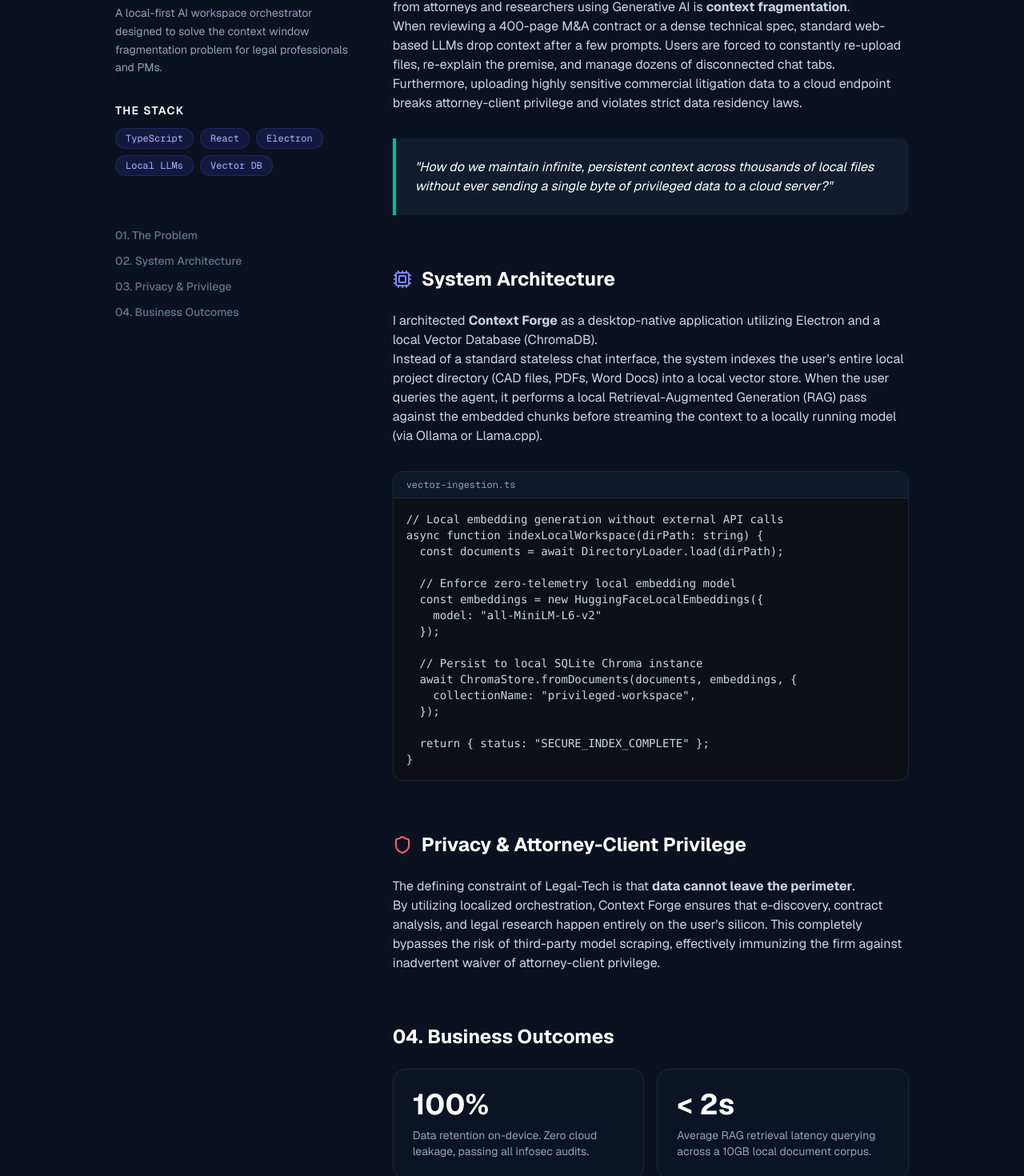
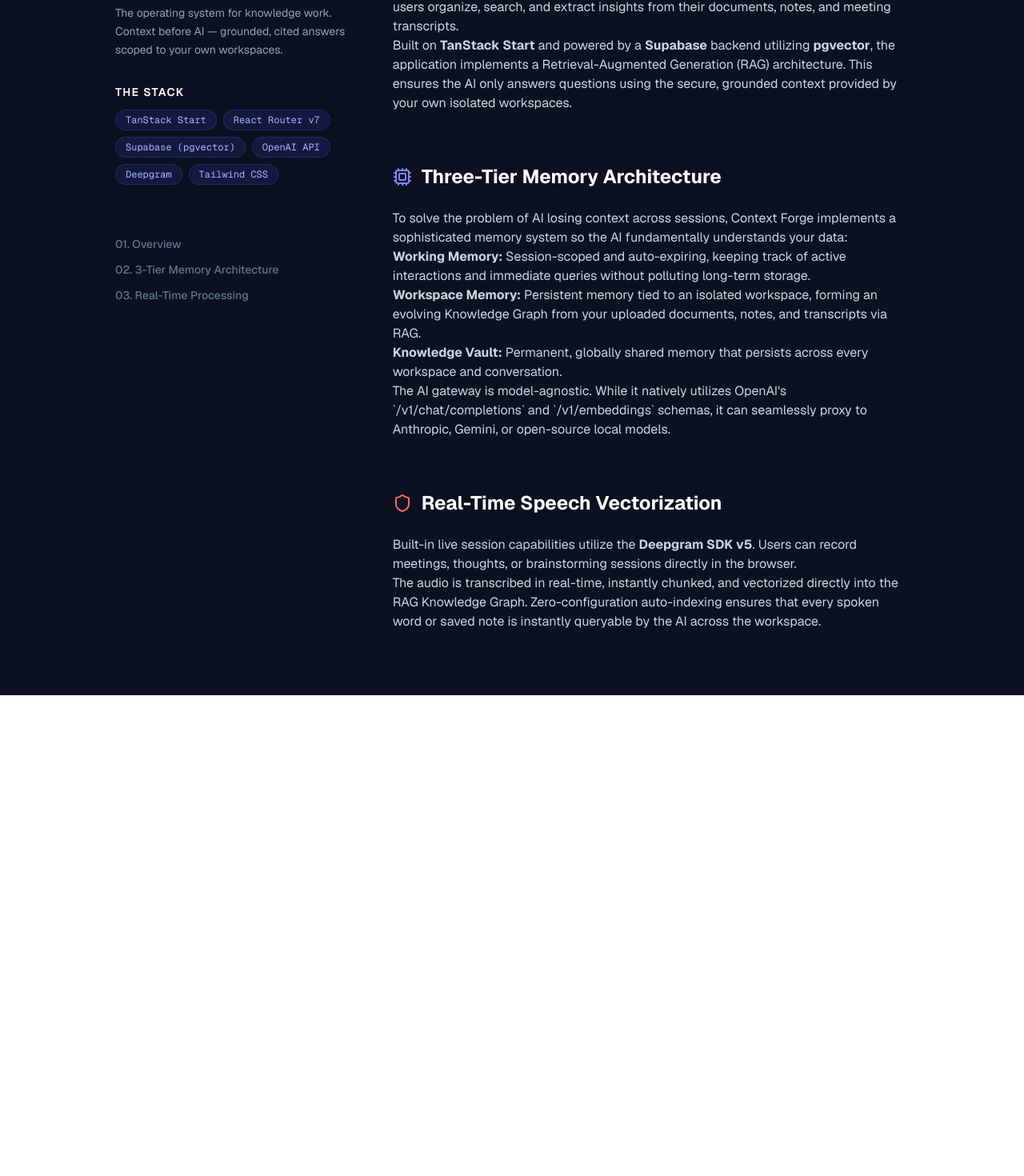
Before and after one commit to utkarshsinghlaw/portfolio, a Next.js app: page /portfolio/portfolio/context-forge in a window 1280 px wide. Shown: the part 293-1763 px from the top of the page at 80% size. After the commit the page ends 1162 px from the top, so only its background shows below. Built offline with nearby package versions, Linux system fonts and the light colour scheme.

Commit message:
fix: correct Context Forge architecture and remove hallucinated Case Study framing

```diff
--- a/src/app/portfolio/context-forge/page.tsx
+++ b/src/app/portfolio/context-forge/page.tsx
@@ -1,7 +1,7 @@
 import Link from "next/link";
 import { ArrowLeft, Terminal, Shield, Cpu, Github, ExternalLink } from "lucide-react";
 
-export default function ContextForgeCaseStudy() {
+export default function ContextForgeProject() {
   return (
     <div className="min-h-screen bg-[#0B1120] text-slate-300 font-sans selection:bg-teal-500/30">
 
@@ -23,21 +23,21 @@
       <main className="max-w-5xl mx-auto px-4 py-12 md:py-20">
         <div className="grid grid-cols-1 lg:grid-cols-12 gap-12">
 
-          {/* LEFT COLUMN: Sticky Meta Data (Brittany Chiang style) */}
+          {/* LEFT COLUMN: Sticky Meta Data */}
           <div className="lg:col-span-4 space-y-8 lg:sticky lg:top-32 lg:h-fit">
             <div>
-              <p className="text-teal-400 font-mono text-sm mb-3">01. Case Study</p>
+              <p className="text-teal-400 font-mono text-sm mb-3">01. Production Application</p>
               <h1 className="text-3xl md:text-4xl font-bold text-white mb-4">Context Forge</h1>
               <p className="text-slate-400 text-sm leading-relaxed mb-6">
-                A local-first AI workspace orchestrator designed to solve the context window fragmentation problem for legal professionals and PMs.
+                The operating system for knowledge work. Context before AI — grounded, cited answers scoped to your own workspaces.
               </p>
             </div>
 
-            {/* Tech Stack (Wes Bos style) */}
+            {/* Tech Stack */}
             <div>
               <h3 className="text-white font-semibold text-sm uppercase tracking-widest mb-3">The Stack</h3>
               <div className="flex flex-wrap gap-2">
-                {["TypeScript", "React", "Electron", "Local LLMs", "Vector DB"].map(tag => (
+                {["TanStack Start", "React Router v7", "Supabase (pgvector)", "OpenAI API", "Deepgram", "Tailwind CSS"].map(tag => (
                   <span key={tag} className="px-3 py-1 bg-indigo-900/30 text-indigo-300 text-xs font-mono rounded-full border border-indigo-500/20">
                     {tag}
                   </span>
@@ -48,107 +48,66 @@
             {/* Table of Contents */}
             <div className="hidden lg:block pt-8">
               <ul className="space-y-3 text-sm font-medium text-slate-500">
-                <li><a href="#problem" className="hover:text-white transition-colors">01. The Problem</a></li>
-                <li><a href="#architecture" className="hover:text-white transition-colors">02. System Architecture</a></li>
-                <li><a href="#security" className="hover:text-white transition-colors">03. Privacy & Privilege</a></li>
-                <li><a href="#outcomes" className="hover:text-white transition-colors">04. Business Outcomes</a></li>
+                <li><a href="#overview" className="hover:text-white transition-colors">01. Overview</a></li>
+                <li><a href="#memory" className="hover:text-white transition-colors">02. 3-Tier Memory Architecture</a></li>
+                <li><a href="#transcription" className="hover:text-white transition-colors">03. Real-Time Processing</a></li>
               </ul>
             </div>
           </div>
 
-          {/* RIGHT COLUMN: Deep Content (Bret Victor style) */}
+          {/* RIGHT COLUMN: Deep Content */}
           <div className="lg:col-span-8 space-y-16">
 
-            {/* The Problem */}
-            <section id="problem" className="scroll-mt-32">
+            {/* Overview */}
+            <section id="overview" className="scroll-mt-32">
               <h2 className="text-2xl font-bold text-white mb-6 flex items-center">
                 <Terminal className="mr-3 text-teal-400 w-6 h-6" />
-                The Context Fragmentation Problem
+                Context Before AI
               </h2>
               <div className="prose prose-invert prose-slate max-w-none">
                 <p>
-                  As a Product Manager in Legal-Tech, one of the most persistent complaints I observed from attorneys and researchers using Generative AI is <strong>context fragmentation</strong>.
+                  Context Forge is a full-stack, AI-native knowledge management application built to help users organize, search, and extract insights from their documents, notes, and meeting transcripts.
                 </p>
                 <p>
-                  When reviewing a 400-page M&A contract or a dense technical spec, standard web-based LLMs drop context after a few prompts. Users are forced to constantly re-upload files, re-explain the premise, and manage dozens of disconnected chat tabs. Furthermore, uploading highly sensitive commercial litigation data to a cloud endpoint breaks attorney-client privilege and violates strict data residency laws.
-                </p>
-                <div className="bg-slate-800/50 border-l-4 border-teal-500 p-6 my-8 rounded-r-xl">
-                  <p className="text-white italic m-0">
-                    "How do we maintain infinite, persistent context across thousands of local files without ever sending a single byte of privileged data to a cloud server?"
-                  </p>
-                </div>
-              </div>
-            </section>
-
-            {/* System Architecture */}
-            <section id="architecture" className="scroll-mt-32">
-              <h2 className="text-2xl font-bold text-white mb-6 flex items-center">
-                <Cpu className="mr-3 text-indigo-400 w-6 h-6" />
-                System Architecture
-              </h2>
-              <div className="prose prose-invert prose-slate max-w-none">
-                <p>
-                  I architected <strong>Context Forge</strong> as a desktop-native application utilizing Electron and a local Vector Database (ChromaDB).
-                </p>
-                <p>
-                  Instead of a standard stateless chat interface, the system indexes the user's entire local project directory (CAD files, PDFs, Word Docs) into a local vector store. When the user queries the agent, it performs a local Retrieval-Augmented Generation (RAG) pass against the embedded chunks before streaming the context to a locally running model (via Ollama or Llama.cpp).
-                </p>
-
-                {/* Mock Code Block to show technical depth */}
-                <div className="my-8 bg-[#0d1117] rounded-xl overflow-hidden border border-slate-800">
-                  <div className="flex items-center px-4 py-2 bg-slate-900 border-b border-slate-800 text-xs font-mono text-slate-400">
-                    vector-ingestion.ts
-                  </div>
-                  <pre className="p-4 text-sm font-mono text-slate-300 overflow-x-auto">
-                    <code>{`// Local embedding generation without external API calls
-async function indexLocalWorkspace(dirPath: string) {
-  const documents = await DirectoryLoader.load(dirPath);
-
-  // Enforce zero-telemetry local embedding model
-  const embeddings = new HuggingFaceLocalEmbeddings({
-    model: "all-MiniLM-L6-v2"
-  });
-
-  // Persist to local SQLite Chroma instance
-  await ChromaStore.fromDocuments(documents, embeddings, {
-    collectionName: "privileged-workspace",
-  });
-
-  return { status: "SECURE_INDEX_COMPLETE" };
-}`}</code>
-                  </pre>
-                </div>
-              </div>
-            </section>
-
-            {/* Security */}
-            <section id="security" className="scroll-mt-32">
-              <h2 className="text-2xl font-bold text-white mb-6 flex items-center">
-                <Shield className="mr-3 text-red-400 w-6 h-6" />
-                Privacy & Attorney-Client Privilege
-              </h2>
-              <div className="prose prose-invert prose-slate max-w-none">
-                <p>
-                  The defining constraint of Legal-Tech is that <strong>data cannot leave the perimeter</strong>.
-                </p>
-                <p>
-                  By utilizing localized orchestration, Context Forge ensures that e-discovery, contract analysis, and legal research happen entirely on the user's silicon. This completely bypasses the risk of third-party model scraping, effectively immunizing the firm against inadvertent waiver of attorney-client privilege.
+                  Built on <strong>TanStack Start</strong> and powered by a <strong>Supabase</strong> backend utilizing <strong>pgvector</strong>, the application implements a Retrieval-Augmented Generation (RAG) architecture. This ensures the AI only answers questions using the secure, grounded context provided by your own isolated workspaces.
                 </p>
               </div>
             </section>
 
-            {/* Outcomes */}
-            <section id="outcomes" className="scroll-mt-32">
-              <h2 className="text-2xl font-bold text-white mb-6">04. Business Outcomes</h2>
-              <div className="grid grid-cols-1 md:grid-cols-2 gap-4">
-                <div className="bg-slate-900/50 border border-slate-800 p-6 rounded-2xl">
-                  <h4 className="text-4xl font-bold text-white mb-2">100%</h4>
-                  <p className="text-sm text-slate-400">Data retention on-device. Zero cloud leakage, passing all infosec audits.</p>
-                </div>
-                <div className="bg-slate-900/50 border border-slate-800 p-6 rounded-2xl">
-                  <h4 className="text-4xl font-bold text-white mb-2">&lt; 2s</h4>
-                  <p className="text-sm text-slate-400">Average RAG retrieval latency querying across a 10GB local document corpus.</p>
-                </div>
+            {/* 3-Tier Memory */}
+            <section id="memory" className="scroll-mt-32">
+              <h2 className="text-2xl font-bold text-white mb-6 flex items-center">
+                <Cpu className="mr-3 text-indigo-400 w-6 h-6" />
+                Three-Tier Memory Architecture
+              </h2>
+              <div className="prose prose-invert prose-slate max-w-none">
+                <p>
+                  To solve the problem of AI losing context across sessions, Context Forge implements a sophisticated memory system so the AI fundamentally understands your data:
+                </p>
+                <ul>
+                  <li><strong>Working Memory:</strong> Session-scoped and auto-expiring, keeping track of active interactions and immediate queries without polluting long-term storage.</li>
+                  <li><strong>Workspace Memory:</strong> Persistent memory tied to an isolated workspace, forming an evolving Knowledge Graph from your uploaded documents, notes, and transcripts via RAG.</li>
+                  <li><strong>Knowledge Vault:</strong> Permanent, globally shared memory that persists across every workspace and conversation.</li>
+                </ul>
+                <p>
+                  The AI gateway is model-agnostic. While it natively utilizes OpenAI's `/v1/chat/completions` and `/v1/embeddings` schemas, it can seamlessly proxy to Anthropic, Gemini, or open-source local models.
+                </p>
+              </div>
+            </section>
+
+            {/* Transcription */}
+            <section id="transcription" className="scroll-mt-32">
+              <h2 className="text-2xl font-bold text-white mb-6 flex items-center">
+                <Shield className="mr-3 text-red-400 w-6 h-6" />
+                Real-Time Speech Vectorization
+              </h2>
+              <div className="prose prose-invert prose-slate max-w-none">
+                <p>
+                  Built-in live session capabilities utilize the <strong>Deepgram SDK v5</strong>. Users can record meetings, thoughts, or brainstorming sessions directly in the browser.
+                </p>
+                <p>
+                  The audio is transcribed in real-time, instantly chunked, and vectorized directly into the RAG Knowledge Graph. Zero-configuration auto-indexing ensures that every spoken word or saved note is instantly queryable by the AI across the workspace.
+                </p>
               </div>
             </section>
 
```
